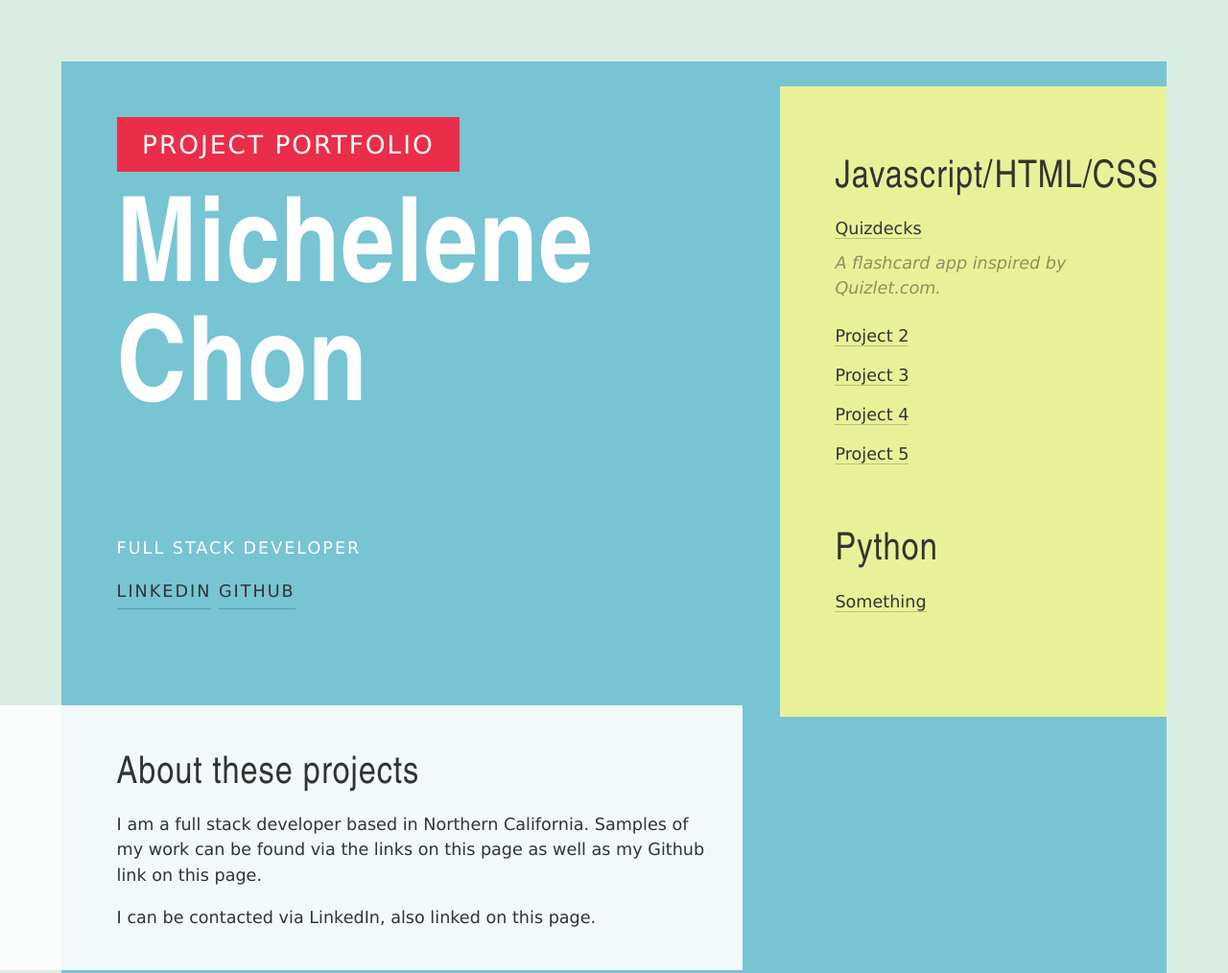
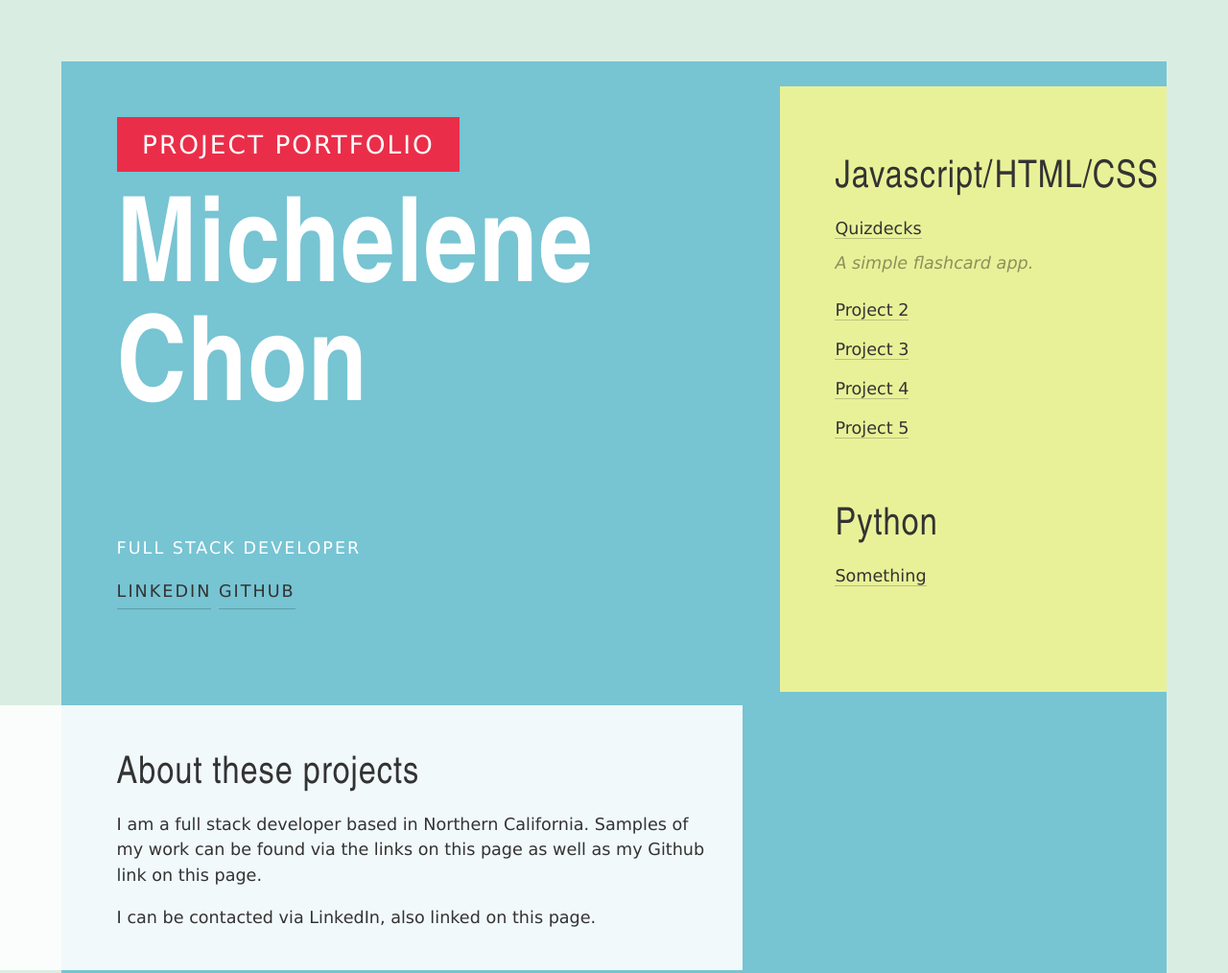
Before and after one commit to michelene/michelene.github.io, a plain HTML site: page index.html in a window 1280 px wide. Shown: the top 1014 px of the page at 96% size. Drawn offline with Linux system fonts and the light colour scheme.

Commit message:
Change quizdecks description

```diff
--- a/index.html
+++ b/index.html
@@ -69,7 +69,7 @@
                 >
                 <p>
                   <i>
-                    A flashcard app inspired by Quizlet.com.
+                    A simple flashcard app.
                   </i>
                 </p>
               </li>
```
